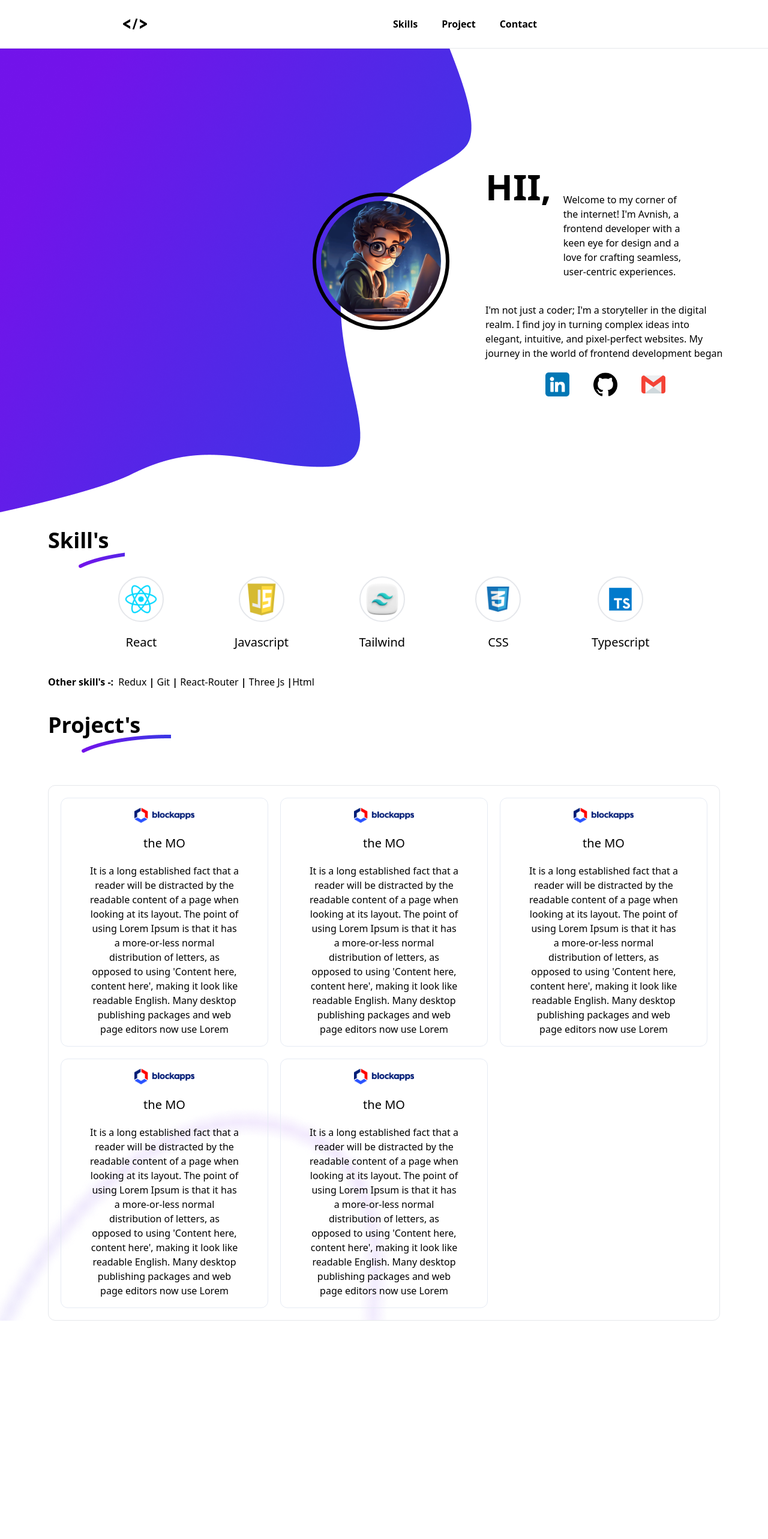
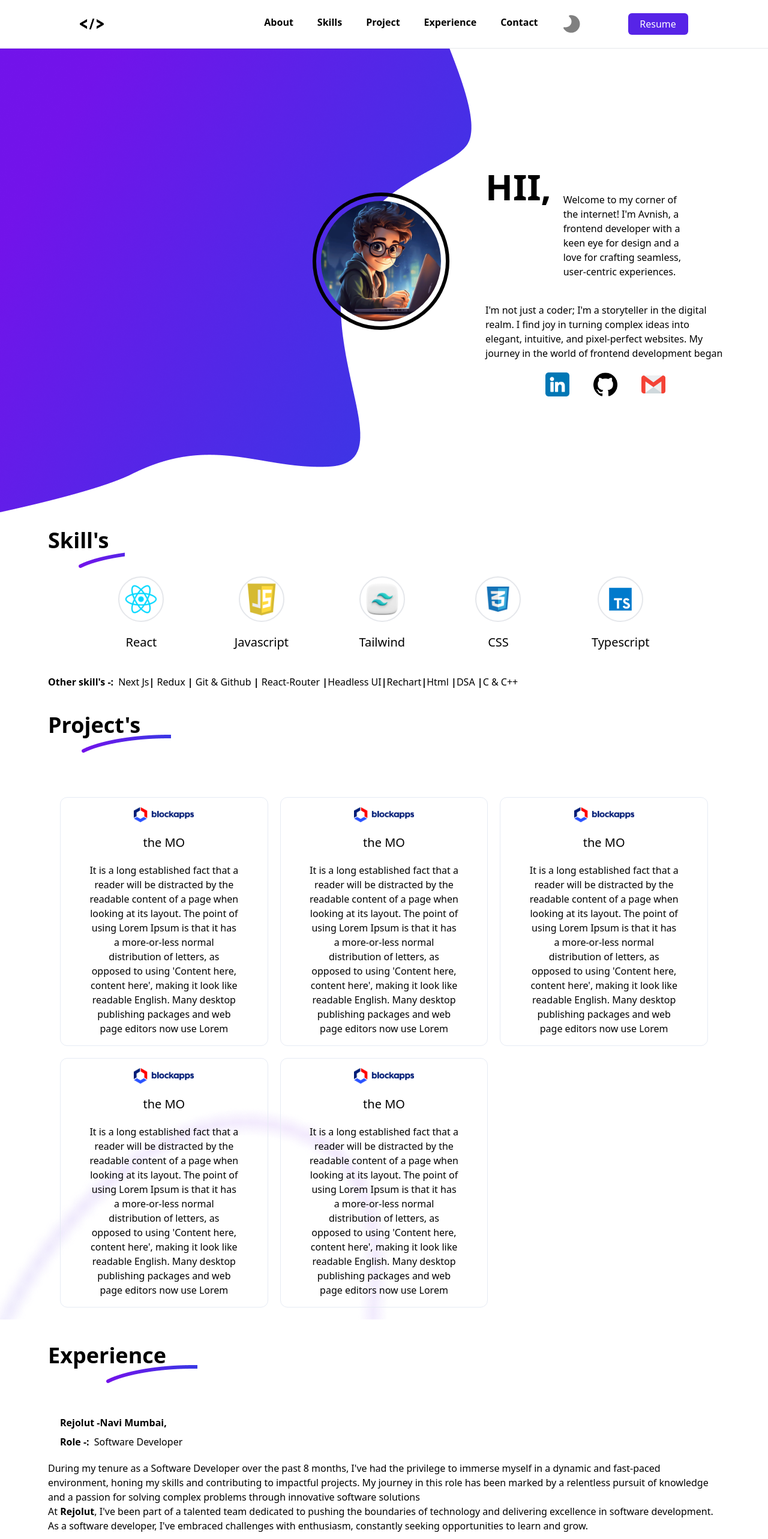
Before and after one commit to Avnish-v/portfolio, a React (Create React App) app: page / in a window 1280 px wide. Shown: the top 2566 px of the page at 60% size. Before the commit the page ends 2242 px from the top, so only its background shows below. Built offline with nearby package versions, Linux system fonts and the light colour scheme.

Commit message:
Dark Mode Added and form

```diff
--- /dev/null
+++ b/src/Assets/Svg.js
@@ -0,0 +1,17 @@
+export const Moon = ({ mode }) => {
+  return (
+    <svg
+      style={{ transform: "rotate(250deg)" }}
+      width="30px"
+      height="30px"
+      enableBackground="new 0 0 32 32"
+      viewBox="0 0 32 32"
+      id="moon"
+    >
+      <path
+        d="M16.10999,31.5c7.60004,0,14.06-5.42999,15.37-12.91003c0.10004-0.58997-0.14996-1.17999-0.64996-1.51001C30.33002,16.75,29.69,16.75,29.19,17.07001c-1.66998,1.07996-3.60999,1.64996-5.59998,1.64996c-5.68005,0-10.31-4.63-10.31-10.31c0-1.98999,0.56995-3.92999,1.64996-5.59998C15.25,2.31,15.25,1.66998,14.91998,1.16998c-0.32996-0.5-0.92999-0.75-1.51001-0.65002C5.92999,1.82996,0.5,8.28998,0.5,15.89001C0.5,24.5,7.5,31.5,16.10999,31.5z"
+        fill={mode ? "yellow" : "gray"}
+      ></path>
+    </svg>
+  );
+};
--- /dev/null
+++ b/src/Components/Navbar.js
@@ -0,0 +1,33 @@
+import React from "react";
+import { Icons } from "../Assets";
+import { useContextData } from "../Provider/Mode";
+import { Moon } from "../Assets/Svg";
+const Navbar = () => {
+  const { setMode, mode } = useContextData();
+  return (
+    <div className=" sticky flex justify-around  items-center py-5 bg-[#F3F5FA03] border-b ">
+      <img src={Icons.Logo} alt="logo" width={40} height={30} />
+      <div className="flex items-center gap-20">
+        <ul className={`flex gap-10 list-none cursor-pointer ${mode?'text-white' :'text-black'} text-base font-semibold `}>
+          <li className="hover:text-blue-800">About</li>
+          <li className="hover:text-blue-800">Skills</li>
+          <li className="hover:text-blue-800">Project</li>
+          <li className="hover:text-blue-800">Experience</li>
+          <li className="hover:text-blue-800">Contact</li>
+          <div
+            onClick={() => {
+              setMode((prev) => !prev);
+            }}
+          >
+            <Moon mode={mode} />
+          </div>
+        </ul>
+        <div className="w-[100px] h-9 rounded-md  flex justify-center items-center" style={{background :"#5724E7"}}>
+          <button className="text-white font-medium">Resume</button>
+        </div>
+      </div>
+    </div>
+  );
+};
+
+export default Navbar;
--- a/src/Pages/App/App.js
+++ b/src/Pages/App/App.js
@@ -1,17 +1,23 @@
 import React from 'react'
-import Navbar from '../Components/Navbar'
+import Navbar from '../../Components/Navbar'
 import Hero from '../Hero'
 import Skill from '../Skill'
 import Project from '../Project'
+import Experience from '../Experience'
+import Contact from '../Contact'
+import { useContextData } from '../../Provider/Mode'
 
 const App = () => {
+  const {mode} =useContextData();
   return (
-    <>
+  <div style={{ backgroundColor: mode ? "black" : "white" }}>
     <Navbar/>
     <Hero/>
     <Skill/>
     <Project/>
-    </>
+    <Experience/>
+    <Contact/>
+  </div>
 
   )
 }
--- a/src/Pages/Components/Navbar.js
+++ /dev/null
@@ -1,27 +0,0 @@
-import React from 'react'
-import { Icons } from '../../Assets'
-
-const Navbar = () => {
-
-
-  return (
-  <div className=' sticky flex justify-around  items-center py-5 bg-[#F3F5FA03] border-b '>
-
-        <img src={Icons.Logo} alt='logo' width={40} height={30}  />
-<div className='flex items-center gap-20'>
-    <ul className='flex gap-10 list-none cursor-pointer text-black text-base font-semibold '>
-       <li className='hover:text-blue-800'>Skills</li>
-       <li className='hover:text-blue-800'>Project</li>
-
-       <li className='hover:text-blue-800'>Contact</li>
-    </ul>
-    <div className='w-[100px] h-9 rounded-md bg-blue-800 flex justify-center items-center'>
-    <button className='text-white font-medium' >Resume</button>
-    </div>
-    </div>
-
-  </div>
-  )
-}
-
-export default Navbar
--- /dev/null
+++ b/src/Pages/Contact.js
@@ -0,0 +1,36 @@
+import React from 'react'
+
+const Contact = () => {
+  return (
+    <div className='p-5'>
+          <div className='px-20 my-10  background '>
+    <h1 className='text-4xl font-semibold '>Cont<span className='under'>act</span></h1>
+    </div>
+<div className='flex justify-center '>
+<form action="https://getform.io/f/7f90499c-27d8-416c-a92a-6d05934f3b9d" className='border rounded-md p-10' method="POST">
+    <div className='flex flex-col gap-5'>
+ <div className='flex flex-col'>
+    <label>Name</label>
+    <input type="text" name="name"  className='w-[400px] rounded-md h-9 border border-gray-600 ' />
+ </div>
+ <div className='flex flex-col'>
+    <label>Email</label>
+    <input type="email" name="email"  className='w-[400px] rounded-md h-9 border border-gray-600 '/>
+ </div>
+ <div className='flex flex-col'>
+
+    <label>Message</label>
+    <input type="text" name="message" className='w-[400px] rounded-md h-[150px] border border-gray-600 '  aria-multiline={true}/>
+ </div>
+ <div className='flex justify-center'>
+    <button className='w-[200px] h-11 rounded-md bg-[#5724E7] text-white font-semibold' type="submit">Send</button>
+ </div>
+    </div>
+</form>
+</div>
+</div>
+
+  )
+}
+
+export default Contact
--- /dev/null
+++ b/src/Pages/Experience.js
@@ -0,0 +1,24 @@
+import React from 'react'
+
+const Experience = () => {
+  return (
+    <div className='px-20 my-10  background '>
+    <h1 className='text-4xl font-semibold '>Exper<span className='under'>ience</span></h1>
+    <div className='mt-20'>
+
+       <p className='pl-5 mt-2'><b>Rejolut -Navi Mumbai,</b></p>
+     <div className='flex gap-2 mt-2  w-[80%]'>
+     <p className='font-bold pl-5'>Role -:</p> <p>Software Developer</p>
+        </div>
+        <div className='pt-5 '>
+        During my tenure as a Software Developer over the past 8 months, I've had the privilege to immerse myself in a dynamic and fast-paced environment, honing my skills and contributing to impactful projects. My journey in this role has been marked by a relentless pursuit of knowledge and a passion for solving complex problems through innovative software solutions
+        <p>At <b>Rejolut
+            </b>, I've been part of a talented team dedicated to pushing the boundaries of technology and delivering excellence in software development. As a software developer, I've embraced challenges with enthusiasm, constantly seeking opportunities to learn and grow.</p>
+        </div>
+
+    </div>
+    </div>
+  )
+}
+
+export default Experience
--- a/src/Pages/Hero.js
+++ b/src/Pages/Hero.js
@@ -1,7 +1,8 @@
 import React from 'react'
 import { Icons } from '../Assets'
-
+import { useContextData } from '../Provider/Mode'
 const Hero = () => {
+  const mode  =  useContextData();
   return (
 <div className='flex '>
     <div className='relative'>
@@ -12,23 +13,21 @@ const Hero = () => {
     </div>
 
     {/* //! second section */}
-
-
     <div className='flex flex-col justify-center  h-screen px-5 '>
         <div className='flex gap-x-5'>
-        <h1 className='text-6xl font-bold '>HII,</h1>
+        <h1 className={`text-6xl font-bold ${mode ? "text-black" : 'text-white'}  `}>HII,</h1>
         <div className='w-[200px] my-10'>
-        <h2 className='text-base'>Welcome to my corner of the internet! I'm Avnish, a frontend developer with a keen eye for design and a love for crafting seamless, user-centric experiences.</h2>
+        <h2 className={`text-base ${mode ? "text-black" : 'text-white'} `}>Welcome to my corner of the internet! I'm Avnish, a frontend developer with a keen eye for design and a love for crafting seamless, user-centric experiences.</h2>
         </div>
         </div>
         <div className='flex justify-center'>
-            <p className='w-[400px] '>I'm not just a coder; I'm a storyteller in the digital realm. I find joy in turning complex ideas into elegant, intuitive, and pixel-perfect websites. My journey in the world of frontend development began</p>
+            <p className={`w-[400px] ${mode ? "text-black" : 'text-white'} `}>I'm not just a coder; I'm a storyteller in the digital realm. I find joy in turning complex ideas into elegant, intuitive, and pixel-perfect websites. My journey in the world of frontend development began</p>
         </div>
         <div className='flex gap-10 justify-center my-5'>
 
-            <img src={Icons.linkedin} alt='' className='w-10 h-10 hover:w-12 hover:h-12  transition hover:delay-300'/>
-            <img src={Icons.git} alt='' className='w-10 h-10 hover:w-12 hover:h-12  hover:delay-300'/>
-            <img src={Icons.mail} alt='' className='w-10 h-10  hover:w-12 hover:h-12  hover:delay-300'/>
+            <img src={Icons.linkedin} alt="logo" className='w-10 h-10 hover:w-12 hover:h-12  transition hover:delay-300'/>
+            <img src={Icons.git} alt="logo" className='w-10 h-10 hover:w-12 hover:h-12  hover:delay-300'/>
+            <img src={Icons.mail} alt="logo" className='w-10 h-10  hover:w-12 hover:h-12  hover:delay-300'/>
     </div>
     </div>
 
--- a/src/Pages/Project.js
+++ b/src/Pages/Project.js
@@ -3,12 +3,12 @@ import { Icons } from '../Assets'
 
 const Project = () => {
   return (
-    <div className='px-20 my-10 bg-[#FFFFFF] background '>
+    <div className='px-20 my-10  background '>
     <h1 className='text-4xl font-semibold '> Pro<span className='under'>ject's</span></h1>
-<div className='mt-20 grid grid-flow-row grid-cols-3 gap-5 rounded-xl drop-shadow-cardbox border p-5'>
- {[1,2,4,5,,6].map((element ,index)=>{
-  return <div className='bg-card rounded-xl p-4 border border-[#E6EBF4] flex flex-col items-center gap-5'>
-    <div><img src={Icons.blockApp} width={100} height={100}/></div>
+<div className='mt-20 grid grid-flow-row grid-cols-3 gap-5 rounded-xl drop-shadow-cardbox p-5'>
+ {[1,2,4,5,6].map((element ,index)=>{
+  return <div key={index} className='bg-card rounded-xl p-4 border border-[#E6EBF4] flex flex-col items-center gap-5'>
+    <div><img src={Icons.blockApp} width={100} height={100} alt=''/></div>
     <h1 className='text-xl font-medium'> the MO</h1>
     <div className='w-[80%] text-center'>
       <p>It is a long established fact that a reader will be distracted by the readable content of a page when looking at its layout. The point of using Lorem Ipsum is that it has a more-or-less normal distribution of letters, as opposed to using 'Content here, content here', making it look like readable English. Many desktop publishing packages and web page editors now use Lorem</p>
@@ -18,9 +18,6 @@ const Project = () => {
  })
 
  }
-
-
-
 </div>
     </div>
   )
--- a/src/Pages/Skill.js
+++ b/src/Pages/Skill.js
@@ -28,7 +28,7 @@ const Skill = () => {
     {skill.map((element , index)=>{
         return<div className='flex flex-col  items-center' key={index}>
         <div className='p-2 border-2 rounded-full'>
-        <img src={element.img} className='w-14 h-14  object-contain' />
+        <img src={element.img} className='w-14 h-14  object-contain' alt="" />
 
     </div>
     <div className='mt-5 '>
@@ -40,7 +40,7 @@ const Skill = () => {
 
 <div className='flex gap-2 mb-5'>
     <h2 className='text-base  font-semibold'>Other skill's -:</h2>
-    <p className='text-base font-medium'> Redux  <b>|</b> Git <b>|</b> React-Router <b>|</b> Three Js <b>|</b>Html </p>
+    <p className='text-base font-medium'>  Next Js<b>|</b>  Redux  <b>|</b> Git & Github <b>|</b> React-Router <b>|</b>Headless UI<b>|</b>Rechart<b>|</b>Html <b>|</b>DSA <b>|</b>C & C++ </p>
 </div>
     </div>
 
--- /dev/null
+++ b/src/Provider/Mode.js
@@ -0,0 +1,15 @@
+import { useContext ,  createContext, useState } from "react";
+
+const Mycontext = createContext();
+
+export const Myprovider =({children})=>{
+    const [mode ,setMode] = useState(false);
+const sharedData = {
+mode ,
+setMode
+}
+return(
+    <Mycontext.Provider value={sharedData}>{children}</Mycontext.Provider>
+)
+}
+export const useContextData  = ()=>useContext(Mycontext);
--- a/src/index.js
+++ b/src/index.js
@@ -3,13 +3,17 @@ import ReactDOM from 'react-dom/client';
 import './App.css'
 import './Style/index.css'
 import App from "./Pages/App/App"
+import { Myprovider } from './Provider/Mode';
 
 
 const root = ReactDOM.createRoot(document.getElementById('root'));
 root.render(
-  <React.StrictMode>
+  <Myprovider>
+<React.StrictMode>
     <App />
   </React.StrictMode>
+  </Myprovider>
+
 );
 
 // If you want to start measuring performance in your app, pass a function
```
Also changed, not shown: src/Pages/Contact.tsx (deleted).
